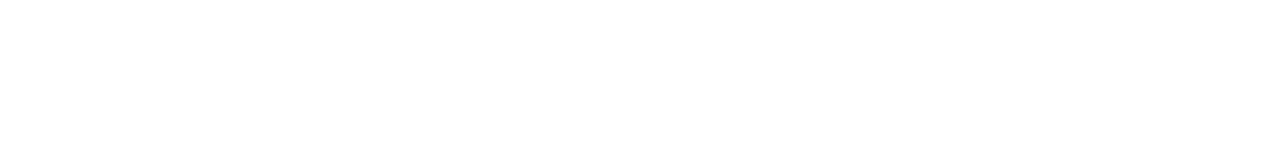
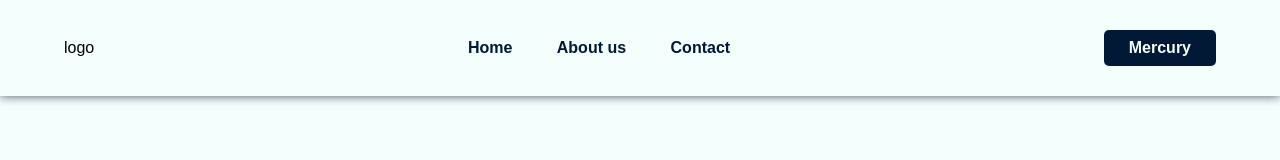
Before and after one commit to Deboraaluna/Dual-Soft.github.io, a plain HTML site: page index.html in a window 1280 px wide. Drawn offline with Linux system fonts and the light colour scheme.

Commit message:
Criação e estilização da navbar

```diff
--- a/estilo/estilo.css
+++ b/estilo/estilo.css
@@ -0,0 +1,52 @@
+* {
+  margin: 0;
+  padding: 0;
+  box-sizing: border-box;
+  background-color: #f4fffd;
+}
+body {
+  font-family: Arial, Helvetica, sans-serif;
+}
+header a,
+header li,
+header button {
+  font-weight: 600;
+  font-size: 16px;
+  color: #011936;
+  text-decoration: none;
+}
+header {
+  display: flex;
+  justify-content: space-between;
+  align-items: center;
+  padding: 30px 5%;
+  box-shadow: 0 0 10px #465362;
+}
+#logo {
+  cursor: pointer;
+}
+.menu {
+  list-style: none;
+}
+.menu li {
+  display: inline-block;
+  padding: 0 20px;
+}
+.menu li a {
+  transition: all 0.3s ease 0s;
+}
+.menu li a:hover {
+  color: #ed254e;
+}
+header button {
+  padding: 9px 25px;
+  background-color: #011936;
+  color: #f4fffd;
+  border: none;
+  border-radius: 5px;
+  cursor: pointer;
+  transition: all 0.3s ease 0s;
+}
+button:hover {
+  background-color: #465362;1
+}
--- a/index.html
+++ b/index.html
@@ -5,11 +5,28 @@
     <meta charset="UTF-8">
     <meta http-equiv="X-UA-Compatible" content="IE=edge">
     <meta name="viewport" content="width=device-width, initial-scale=1.0">
+    <link rel="stylesheet" href="estilo/estilo.css">
     <title>Dual Soft - Home</title>
 </head>
 
 <body>
 
+    <div id="container">
+        <header>
+            <div id="logo">
+                logo
+            </div>
+            <nav>
+                <ul class="menu">
+                    <li><a href="#">Home</a></li>
+                    <li><a href="">About us</a></li>
+                    <li><a href="">Contact</a></li>
+                </ul>
+            </nav>
+            <a href=""><button>Mercury</button></a>
+        </header>
+    </div>
+
 </body>
 
 </html>
```
